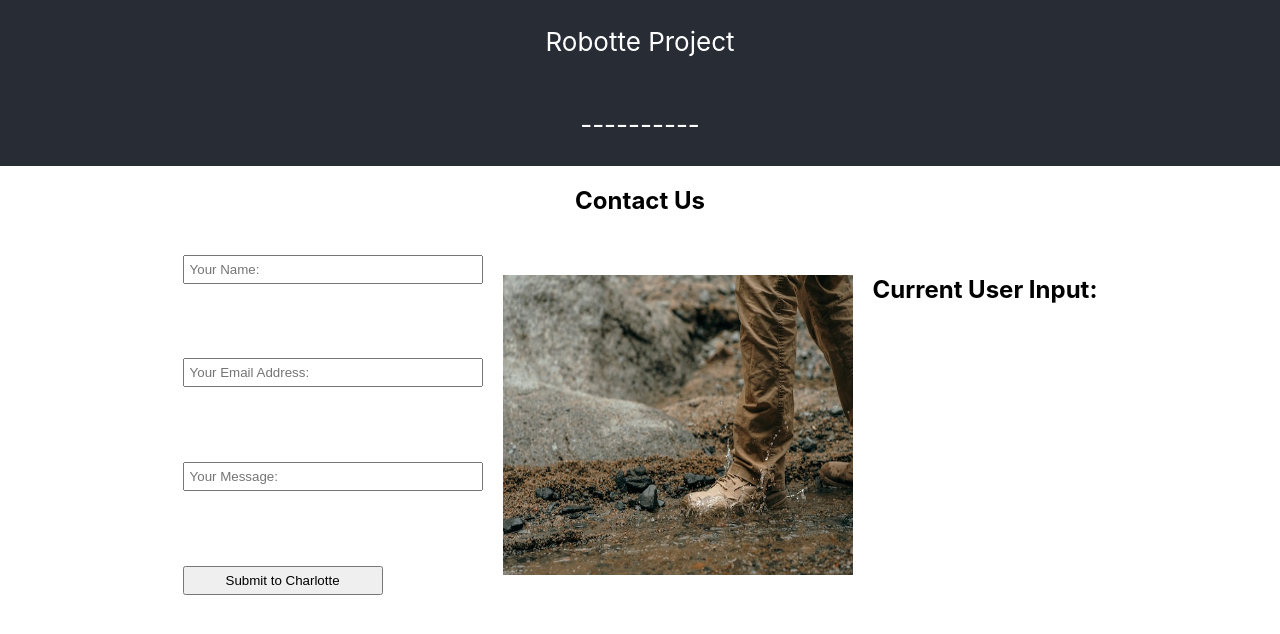
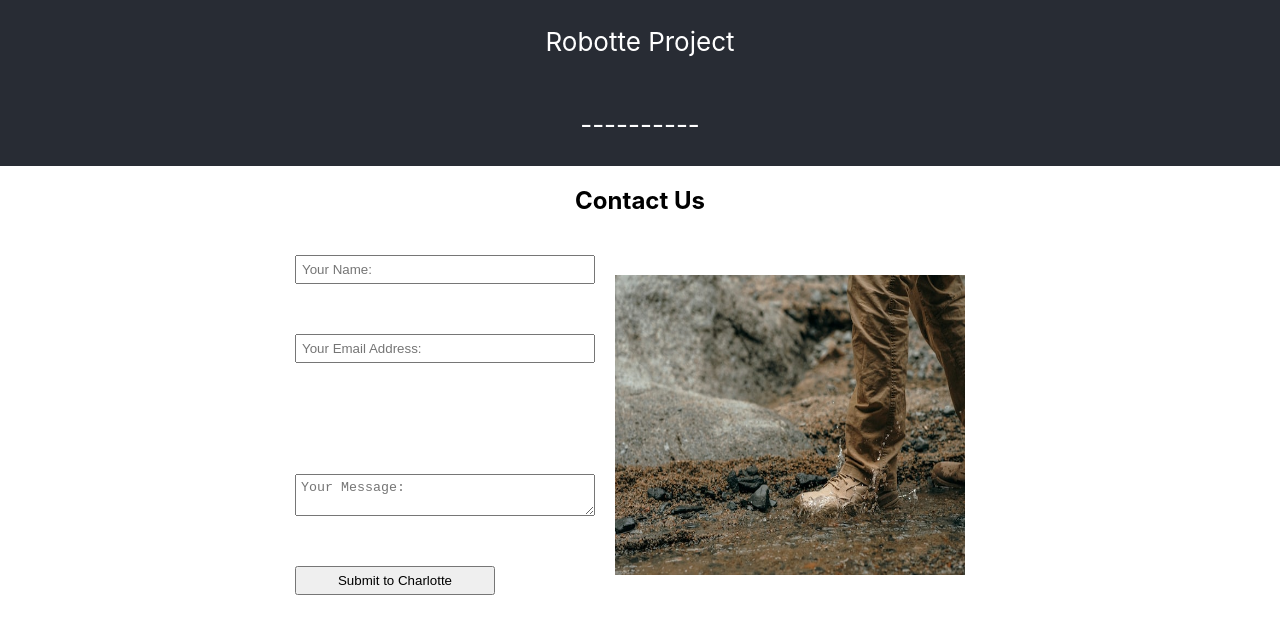
Before and after one commit to charlottemothersole/group-react-project, a React (Create React App) app: page / in a window 1280 px wide. Shown: the top 634 px of the page. Built offline with nearby package versions, Linux system fonts and the light colour scheme.

Commit message:
add submit function with formspree

```diff
--- a/src/App.js
+++ b/src/App.js
@@ -1,8 +1,10 @@
-import logo from './logo.svg';
+import React from 'react';
+// import logo from './logo.svg';
 import './App.css';
 import Form from './Form';
 
 function App() {
+
   return (
     <div className="App">
       <header className="App-header">
@@ -19,4 +21,6 @@ function App() {
   );
 }
 
+// ReactDOM.createRoot(document.getElementById('app')).render(<App />);
+
 export default App;
--- a/src/Form.js
+++ b/src/Form.js
@@ -19,25 +19,31 @@ export default function Form() {
         setMessage(e.target.value)
     }
 
-    const handleSubmit = (event) => {
+    const handleSubmitCharlotte = (event) => {
         // event.preventDefault();
 
     }
 
     return (
-        <div id='form'>
-            <form  onSubmit={handleSubmit}  method='POST' action='https://formspree.io/f/mjvdqgro'>
-                <input name='name' id='name' type='text' placeholder='Your Name:' value={name} onChange={handleNameChange}></input>
-                <input name='email' id='email' type='email' placeholder='Your Email Address:' value={email} onChange={handleEmailChange}></input>
-                <input name='message' id='message' type='text' placeholder='Your Message:' value={message} onChange={handleMessageChange}></input>
-                <button id='submit-charlotte' type='submit'>Submit to Charlotte</button>
-                {/* <button id='submit-robyn' type='button'>Submit to Robyn</button> */}
-            </form>
-            <img height='300px' width='350px' src={Image} alt='img text'/>
+        <div id ='contact-section'>
+            <div id='form'>
+                <form  onSubmit={handleSubmitCharlotte}  method='POST' action='https://formspree.io/f/mjvdqgro'>
+                    <input class="input-field" name='name' id='name' type='text' placeholder='Your Name:' value={name} onChange={handleNameChange}></input>
+                    <input class="input-field" name='email' id='email' type='email' placeholder='Your Email Address:' value={email} onChange={handleEmailChange}></input>
+                    <i class="fa fa-envelope icon"></i>
+                    <textarea class="input-field" name='message' id='message' type='text' placeholder='Your Message:' value={message} onChange={handleMessageChange}></textarea>
+                    <button id='submit-charlotte' type='submit'>Submit to Charlotte</button>
+                    {/* <button id='submit-robyn' type='button'>Submit to Robyn</button> */}
+                </form>
 
+{/*
             <h2>Current User Input: </h2>
-            <h4>{message}</h4>
+            <h4>{message}</h4> */}
+                <img height='300px' width='350px' src={Image} alt='img text'/>
+
+            </div>
         </div>
+
     )
 }
 
```
Also changed, not shown: src/App.css (line endings or trailing spaces).
